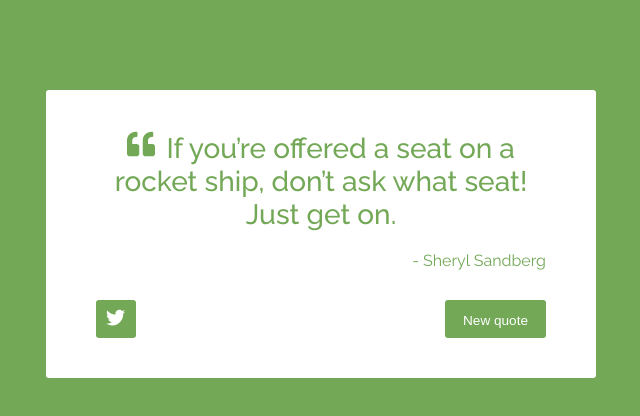
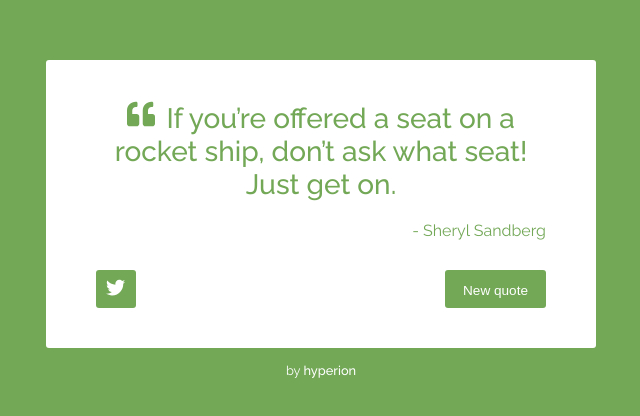
Before and after one commit to EliasMancaWysocki/Random-Quote-Machine, a React (Create React App) app: page / in a window 1280 px wide. Shown: the part 166-582 px from the top of the page, without its empty margins (319-959 px from the left). Built offline with nearby package versions, Linux system fonts and the light colour scheme.

Commit message:
Agregado el Footer

```diff
--- /dev/null
+++ b/src/components/Footer.js
@@ -0,0 +1,10 @@
+import React from 'react';
+import '../stylesheets/Footer.scss'
+
+export function Footer() {
+  return(
+    <div className='footer'>
+      by <a href='https://github.com/Hyperion04' target='_blank' rel="noreferrer">hyperion</a>
+    </div>
+  )
+}
--- a/src/components/Wrapper.js
+++ b/src/components/Wrapper.js
@@ -1,5 +1,6 @@
 import React from 'react';
 import { QuoteText } from './QuoteText'
+import { Footer } from './Footer'
 import '../stylesheets/Wrapper.scss'
 
 
@@ -10,6 +11,7 @@ export function Wrapper({ color }) {
         <QuoteText
         color={color} />
       </div>
+      <Footer />
     </div>
   )
 }
--- /dev/null
+++ b/src/stylesheets/Footer.scss
@@ -0,0 +1,13 @@
+.footer {
+  width: 450px;
+  text-align: center;
+  display: block;
+  margin: 15px auto 30px auto;
+  font-size: 0.8em;
+  color: #fff;
+  a {
+    font-weight: 500;
+    text-decoration: none;
+    color: #fff;
+  }
+}
```
